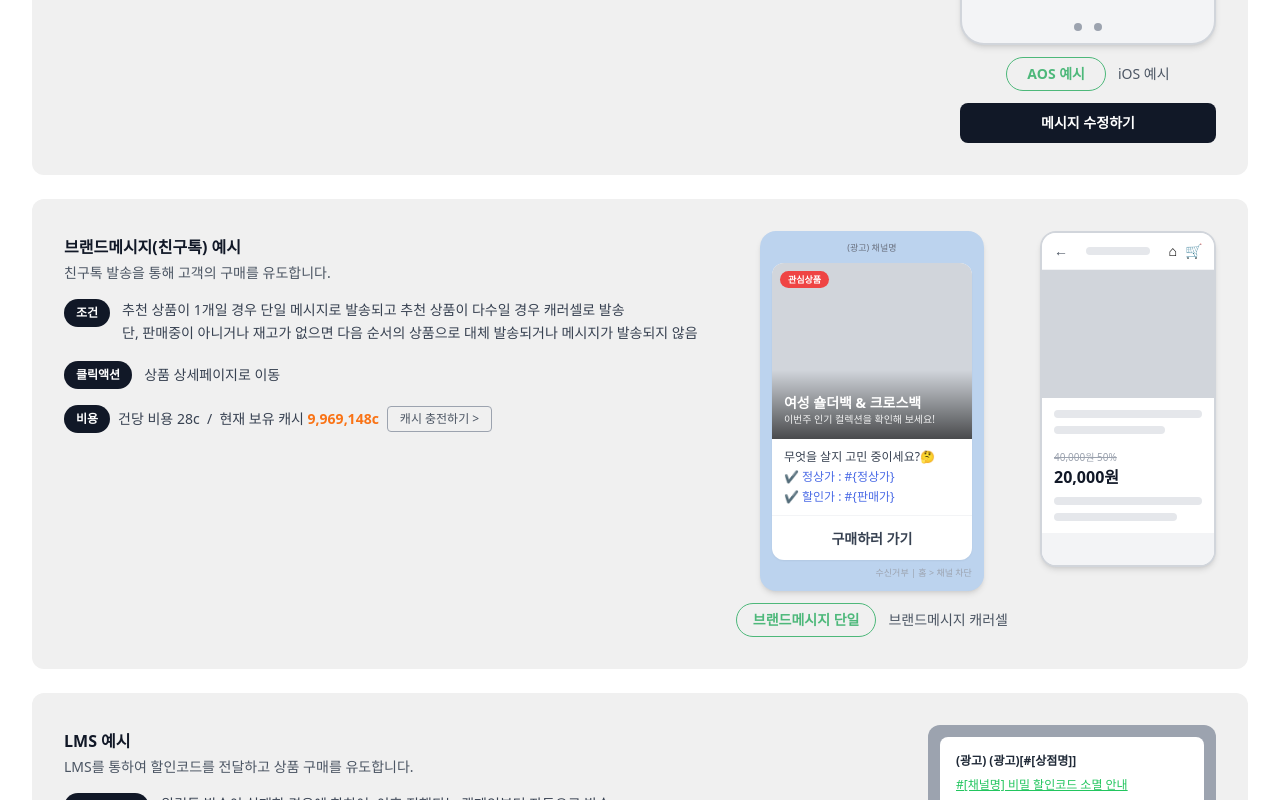
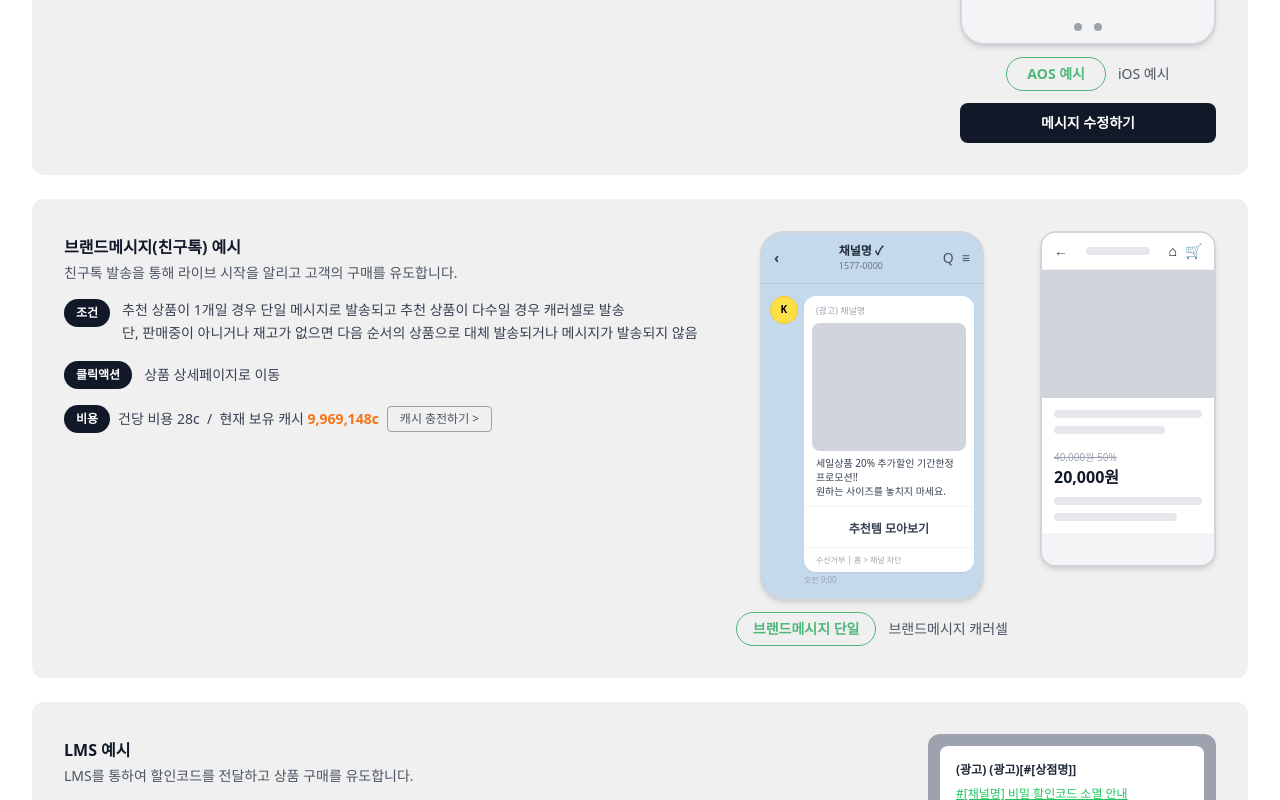
Before and after one commit to vldlzm/flexg_CRM_LIVE, a Next.js app: page /crm/live/create in a window 1280 px wide. Shown: the part 1286-2086 px from the top of the page. Built offline with nearby package versions, Linux system fonts and the light colour scheme.

Commit message:
feat: 브랜드메시지 KakaoTalk 목업 재구성, 텍스트 변경

```diff
--- a/src/components/CrmLiveCreate.tsx
+++ b/src/components/CrmLiveCreate.tsx
@@ -356,7 +356,7 @@ export default function CrmLiveCreate() {
             <div className="flex-1 space-y-4 pt-2">
               <div>
                 <h3 className="mb-1 text-base font-bold text-gray-900">APP푸시 예시</h3>
-                <p className="text-sm text-gray-600">APP푸시를 통하여 할인코드를 전달하고 상품 구매를 유도합니다.</p>
+                <p className="text-sm text-gray-600">APP푸시를 통하여 라이브 시작을 알리고 상품 구매를 유도합니다.</p>
               </div>
               <div className="flex flex-wrap items-center gap-2">
                 <span className="rounded-full bg-[#111827] px-3 py-1 text-xs font-bold text-white">비용</span>
@@ -393,7 +393,7 @@ export default function CrmLiveCreate() {
             <div className="flex-1 space-y-4 pt-1">
               <div>
                 <h3 className="mb-1 text-base font-bold text-gray-900">브랜드메시지(친구톡) 예시</h3>
-                <p className="text-sm text-gray-600">친구톡 발송을 통해 고객의 구매를 유도합니다.</p>
+                <p className="text-sm text-gray-600">친구톡 발송을 통해 라이브 시작을 알리고 고객의 구매를 유도합니다.</p>
               </div>
               {/* 조건 */}
               <div className="flex items-start gap-3">
@@ -421,34 +421,51 @@ export default function CrmLiveCreate() {
               </div>
             </div>
 
-            {/* 중앙: 카카오톡 메시지 미리보기 */}
+            {/* 중앙: 카카오톡 채팅 화면 목업 */}
             <div className="shrink-0 flex flex-col items-center gap-3">
-              {/* 카카오톡 버블 */}
-              <div className="w-56 rounded-2xl bg-[#bcd3ee] px-3 pt-2.5 pb-3 shadow-md">
-                <p className="mb-2 text-center text-[9px] text-gray-500">(광고) 채널명</p>
-                <div className="overflow-hidden rounded-xl bg-white shadow-sm">
-                  {/* 이미지 + 뱃지 + 오버레이 텍스트 */}
-                  <div className="relative h-44 bg-gray-300">
-                    {/* 관심상품 뱃지 */}
-                    <span className="absolute left-2 top-2 rounded-full bg-red-500 px-2 py-0.5 text-[9px] font-bold text-white">관심상품</span>
-                    {/* 상품명 오버레이 */}
-                    <div className="absolute bottom-0 left-0 right-0 bg-gradient-to-t from-black/65 to-transparent px-3 pb-3 pt-6">
-                      <p className="text-sm font-bold leading-tight text-white">여성 숄더백 & 크로스백</p>
-                      <p className="text-[10px] text-white/90">이번주 인기 컬렉션을 확인해 보세요!</p>
+              <div className="w-56 overflow-hidden rounded-3xl border-2 border-gray-300 bg-[#c5d9ed] shadow-md">
+                {/* KakaoTalk 헤더 */}
+                <div className="flex items-center justify-between bg-[#c5d9ed] px-3 py-2.5 border-b border-[#b0c8e0]">
+                  <span className="text-sm font-bold text-gray-700">‹</span>
+                  <div className="flex flex-col items-center">
+                    <span className="text-xs font-bold text-gray-800">채널명 ✓</span>
+                    <span className="text-[9px] text-gray-500">1577-0000</span>
+                  </div>
+                  <div className="flex gap-2 text-sm text-gray-600">
+                    <span>Q</span><span>≡</span>
+                  </div>
+                </div>
+                {/* 채팅 영역 */}
+                <div className="px-2 py-3 space-y-1">
+                  {/* 채널 프로필 + 메시지 */}
+                  <div className="flex items-start gap-1.5">
+                    <div className="h-7 w-7 shrink-0 rounded-full bg-yellow-300 flex items-center justify-center text-[10px] font-bold border border-yellow-400">K</div>
+                    <div className="flex-1">
+                      <div className="overflow-hidden rounded-xl bg-white shadow-sm">
+                        {/* 광고 라벨 */}
+                        <p className="px-3 pt-2 text-[9px] text-gray-400">(광고) 채널명</p>
+                        {/* 상품 이미지 */}
+                        <div className="mx-2 my-1.5 h-32 rounded-lg bg-gray-300" />
+                        {/* 텍스트 */}
+                        <div className="px-3 pb-2">
+                          <p className="text-[10px] leading-snug text-gray-700">
+                            세일상품 20% 추가할인 기간한정 프로모션!!<br />
+                            원하는 사이즈를 놓치지 마세요.
+                          </p>
+                        </div>
+                        {/* 버튼 */}
+                        <div className="border-t border-gray-100 py-2 text-center">
+                          <span className="text-xs font-semibold text-gray-700">추천템 모아보기</span>
+                        </div>
+                        {/* 수신거부 */}
+                        <div className="border-t border-gray-100 px-3 py-1.5">
+                          <p className="text-[8px] text-gray-400">수신거부 | 홈 &gt; 채널 차단</p>
+                        </div>
+                      </div>
+                      <p className="mt-0.5 text-[8px] text-gray-400">오전 9:00</p>
                     </div>
                   </div>
-                  {/* 메시지 내용 */}
-                  <div className="space-y-1 px-3 py-2.5">
-                    <p className="text-xs text-gray-700">무엇을 살지 고민 중이세요?🤔</p>
-                    <p className="text-xs font-medium text-[#4b6be6]">{'✔ 정상가 : #{정상가}'}</p>
-                    <p className="text-xs font-medium text-[#4b6be6]">{'✔ 할인가 : #{판매가}'}</p>
-                  </div>
-                  {/* 버튼 */}
-                  <div className="border-t border-gray-100 px-3 py-2.5 text-center">
-                    <span className="text-sm font-semibold text-gray-700">구매하러 가기</span>
-                  </div>
                 </div>
-                <p className="mt-1.5 text-right text-[9px] text-gray-400">수신거부 | 홈 &gt; 채널 차단</p>
               </div>
               {/* 단일/캐러셀 탭 */}
               <div className="flex items-center gap-3">
```
